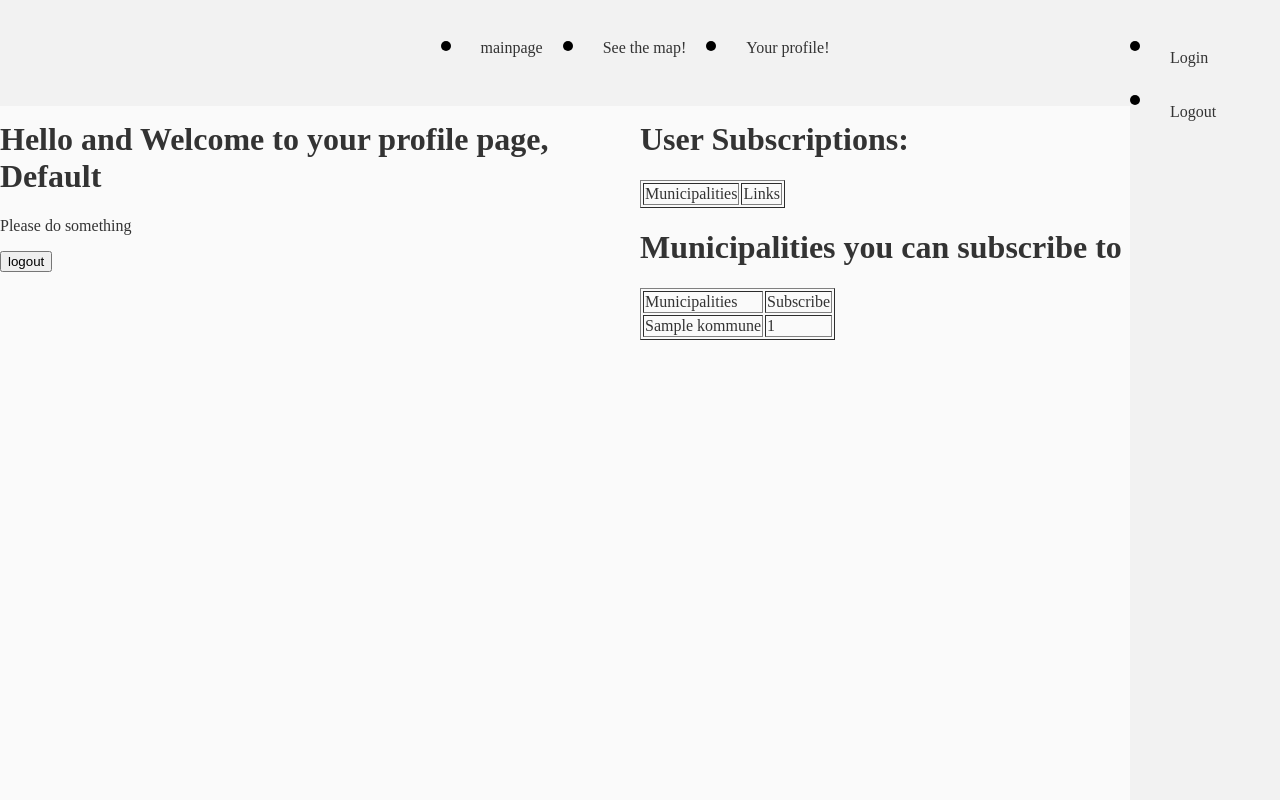
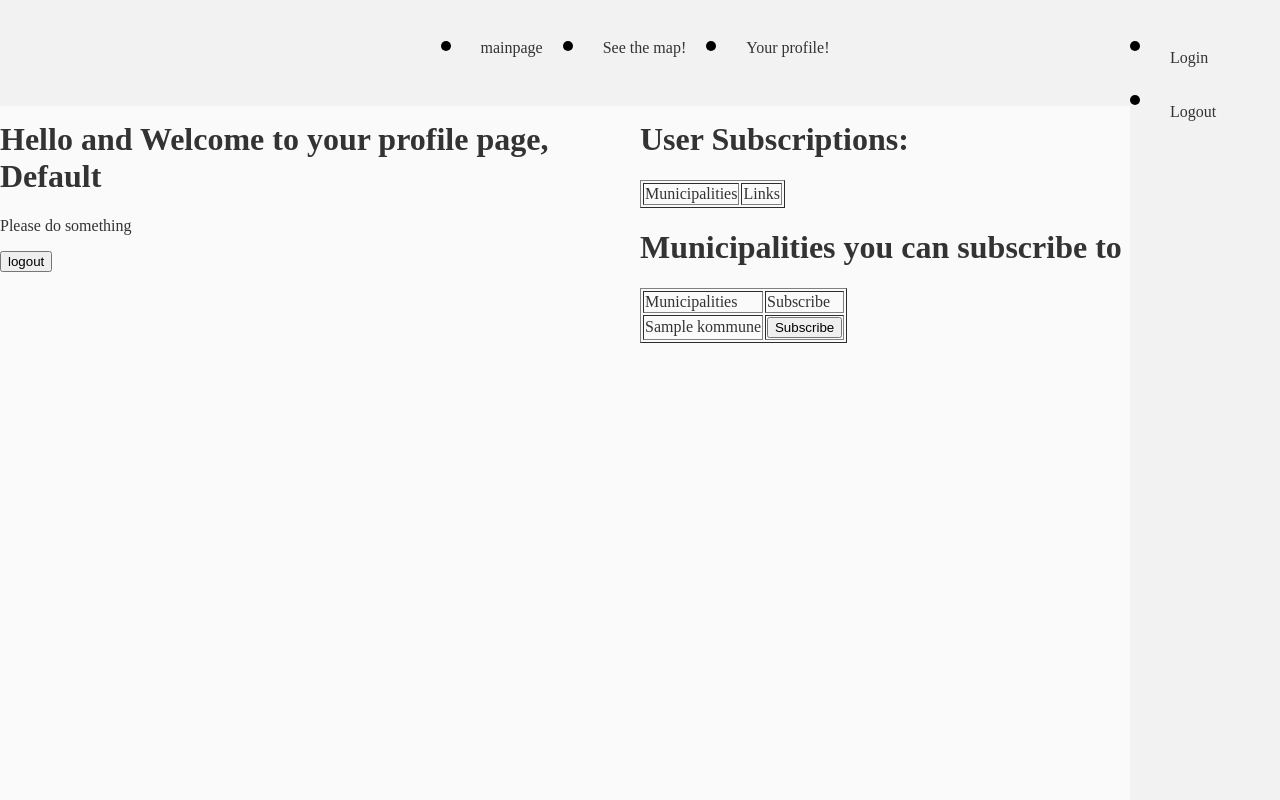
Before and after one commit to nickgismokato/DISProj, a Flask app: page /profile in a window 1280 px wide. Run offline with Flask 3, Linux system fonts and the light colour scheme; a database or web service that is not in the repository returns one stand-in record (values such as "Sample title"); some libraries are stand-ins or nearby versions.

Commit message:
Changed stuff

```diff
--- a/source/db/db_interface.py
+++ b/source/db/db_interface.py
@@ -496,7 +496,7 @@ def getmunicipalities():
         return kommuner
 
 #Subscribes a user to a municipality, arguments: uesrname = string, name of user. municipalityname = string, name of municipality
-def subscribe(uid, municipalityname):
+def subscribeUser(uid, municipalityname):
     conn = None
     conf = params()
 
@@ -557,6 +557,7 @@ def getsubscribed(uid):
         conn.commit()
 
     except Exception as error:
+        print(error)
         None
 
     finally:
--- a/source/main.py
+++ b/source/main.py
@@ -43,7 +43,7 @@ def listYouCanSubscribeTo():
     returnList = sorted(list(set(TotalList)-set(userClass.UserSubs)))
     return returnList
 def userSubsribe(muniName):
-    subscribe(userClass.UID, muniName)
+    subscribeUser(userClass.UID, muniName)
     userClass.updateSubs()
 
 #Initialize all the necesary stuff from the beginning
@@ -104,6 +104,14 @@ def logout():
         return redirect(url_for('login'))
     return redirect(url_for('profile'))
 
+@app.route("/subscribe", methods=['GET','POST'])
+def subscribe():
+    if request.method == "POST":
+        print(request.form['Subscribe'])
+        userSubsribe(request.form['Subscribe'])
+        userClass.updateSubs()
+    return redirect('profile')
+
 
 @app.route("/auth/register", methods = ['GET','POST'])
 def register():
--- a/source/templates/profile.html
+++ b/source/templates/profile.html
@@ -73,7 +73,12 @@
         {% for elm in myList %}
             <tr>
                 <td>{{ elm[1] }}</td>
-                <td>{{ elm[0] }}</td>
+                <td>
+                    <form action="{{ url_for('subscribe') }}" method="POST">
+                        <input id="{{ elm[1]}}" name="Subscribe" type="hidden" value="{{ elm[1] }}">
+                        <button type="submit"> Subscribe </button>
+                    </form>
+                </td>
             </tr>
         {% endfor %}
     </tbody>
```
